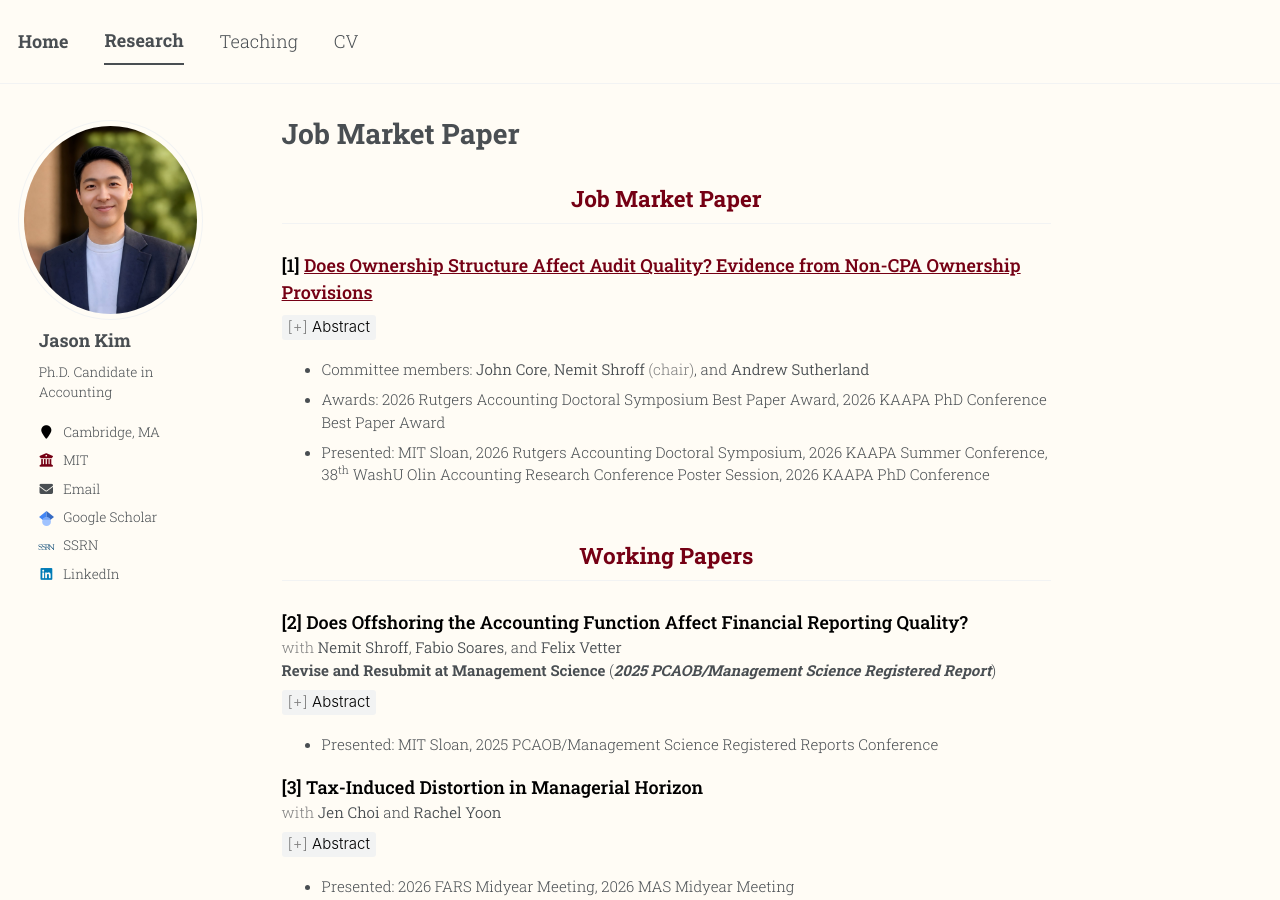
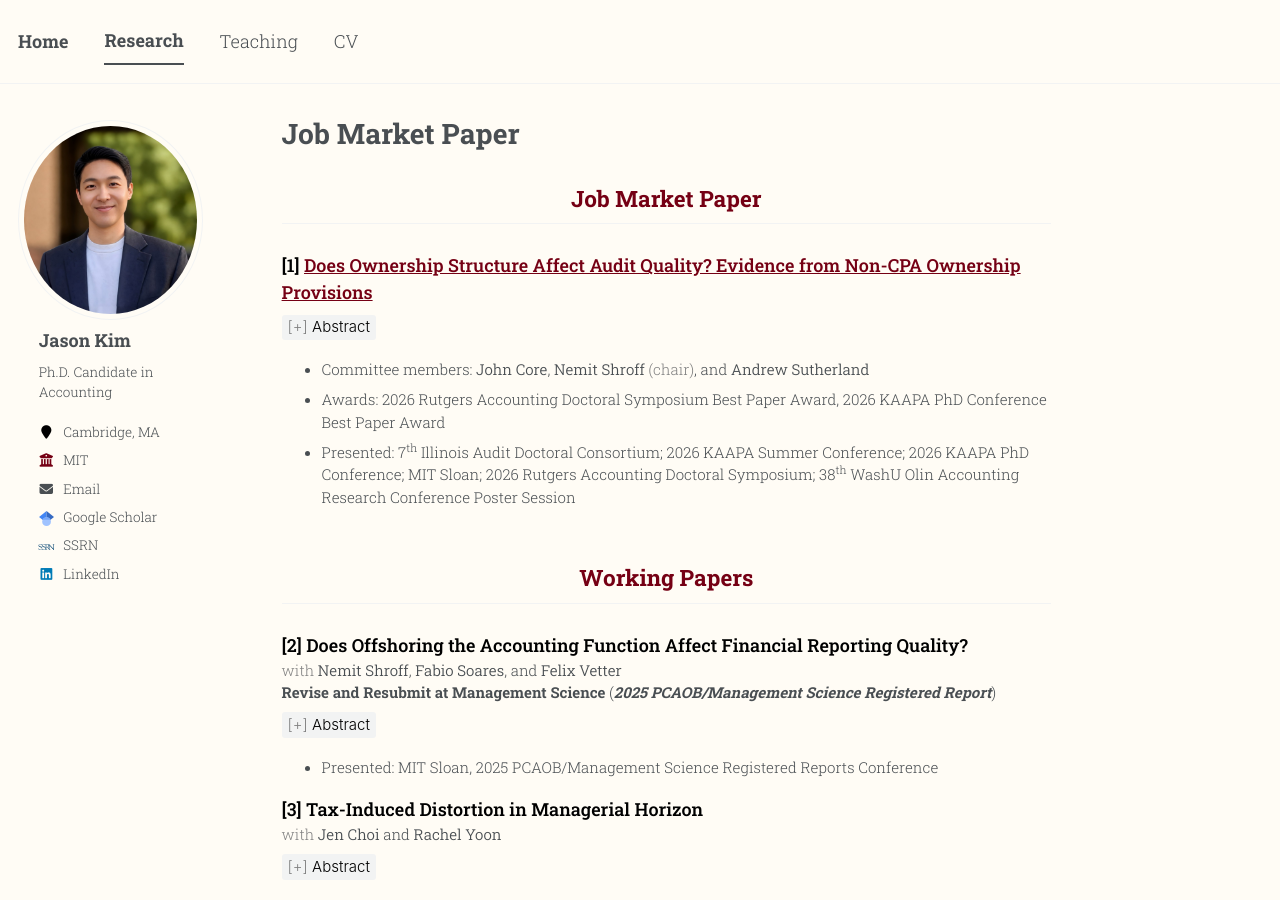
Before and after one commit to jgkim262/jgkim262.github.io, a Jekyll site: the page built from _pages/research.md, in a window 1280 px wide and 900 px high. Built offline with Jekyll 4.4.1, drawn with Linux system fonts in a browser that asks for light colours; a style sheet for code colours, icons or effects is not loaded; our own code applies the rules of GitHub Pages for plain Markdown files.

Commit message:
Research: add Illinois Audit Doctoral Consortium to JMP presented list
Reorder the presented venues and switch to semicolons to match the CV.

Co-Authored-By: Claude Fable 5.1 <noreply@anthropic.com>

```diff
--- a/_pages/research.md
+++ b/_pages/research.md
@@ -15,7 +15,7 @@ This paper examines whether allowing non-CPAs to own an equity stake in CPA firm
 
 * Committee members: [John Core](https://mitsloan.mit.edu/faculty/directory/john-e-core){: .coauthor}, [Nemit Shroff](https://mitsloan.mit.edu/faculty/directory/nemit-shroff){: .coauthor} <span class="muted">(chair)</span>, and [Andrew Sutherland](https://mitsloan.mit.edu/faculty/directory/andrew-gordon-sutherland){: .coauthor}
 * Awards: 2026 Rutgers Accounting Doctoral Symposium Best Paper Award, 2026 KAAPA PhD Conference Best Paper Award
-* Presented: MIT Sloan, 2026 Rutgers Accounting Doctoral Symposium, 2026 KAAPA Summer Conference, 38<sup>th</sup> WashU Olin Accounting Research Conference Poster Session, 2026 KAAPA PhD Conference
+* Presented: 7<sup>th</sup> Illinois Audit Doctoral Consortium; 2026 KAAPA Summer Conference; 2026 KAAPA PhD Conference; MIT Sloan; 2026 Rutgers Accounting Doctoral Symposium; 38<sup>th</sup> WashU Olin Accounting Research Conference Poster Session
 
 
 
```
